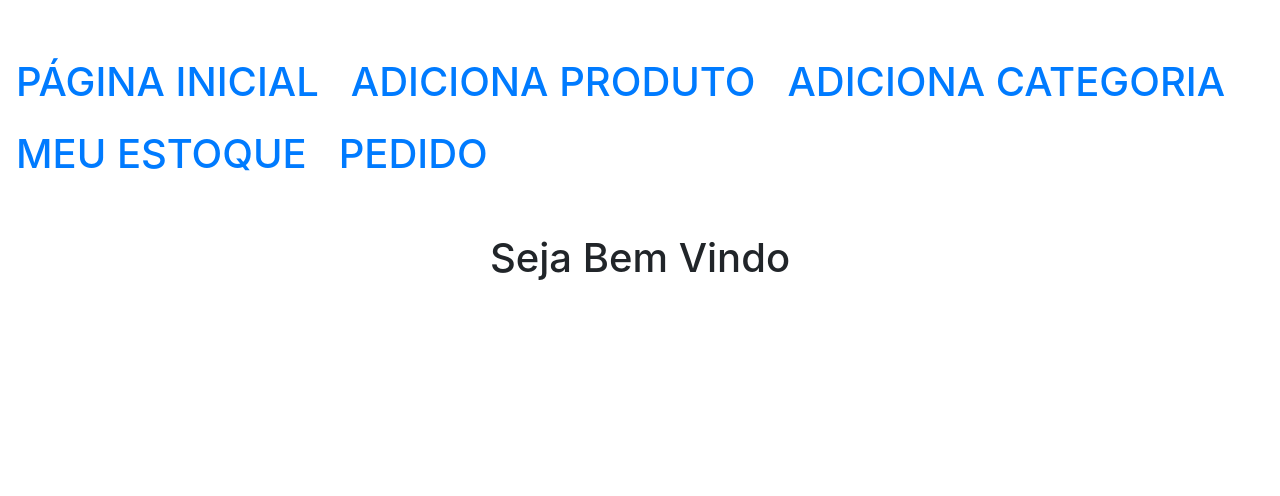
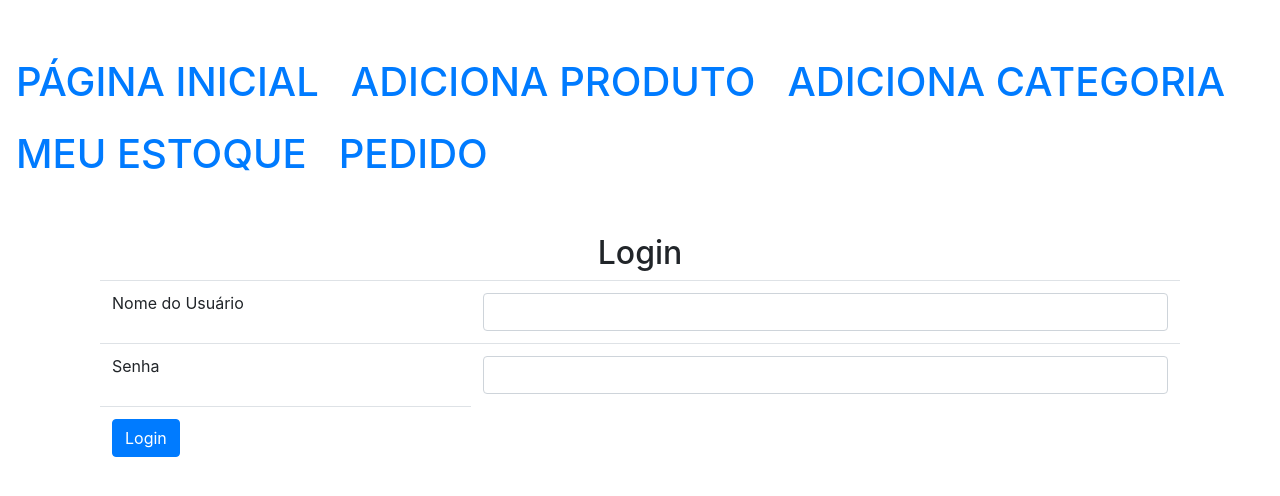
Before and after one commit to keidi04/Distribuidora-Goen, a PHP site: page /index.php in a window 1280 px wide. Shown: the top 496 px of the page. Run offline with PHP 8.4, Linux system fonts and the light colour scheme.

Commit message:
Login parte 1

```diff
--- a/index.php
+++ b/index.php
@@ -1,6 +1,36 @@
 <html>
-<?php include("cabecalho.php")?>
-<?php $palavra = "<h1>Seja Bem Vindo</h1>"; ?>
-<?php echo $palavra; ?>
+<?php include("cabecalho.php")
+?>
+<?php
+if(isset($_GET["login"]) && $_GET["login"]==true) {
+?>
+<p class="alert-success">Logado com sucesso!</p>
+<?php
+}
+?>
+<?php
+if(isset($_GET["login"]) && $_GET["login"]==false) {
+?>
+<p class="alert-danger">Usuário ou senha inválida!</p>
+<?php
+}
+?>
+  <h2>Login</h2>
+            <form action="login.php" method="post">
+            <table class="table">
+                <tr>
+                    <td>Nome do Usuário</td>
+                    <td><input class="form-control" type="text" name="nome"></td>
+                </tr>
+                <tr>
+                    <td>Senha</td>
+                    <td><input class="form-control" type="password" name="senha"></td>
+                </tr>
+                <tr>
+                    <td><button type="submit"
+                    	class="btn btn-primary">Login</button></td>
+                </tr>
+            </table>
+            </form>
 <?php include("rodape.php")?>
 </html>
--- a/teste2.php
+++ b/teste2.php
@@ -27,5 +27,6 @@
 <script>
 function enviaTamanho(nomeDoProduto) {
       document.getElementById('produtoNome').value = nomeDoProduto ;
+      console.log("oi");
 }
 </script>
```
Also changed, not shown: banco-usuario.php (added, +8 -0 lines), login.php (added, +12 -0 lines).
